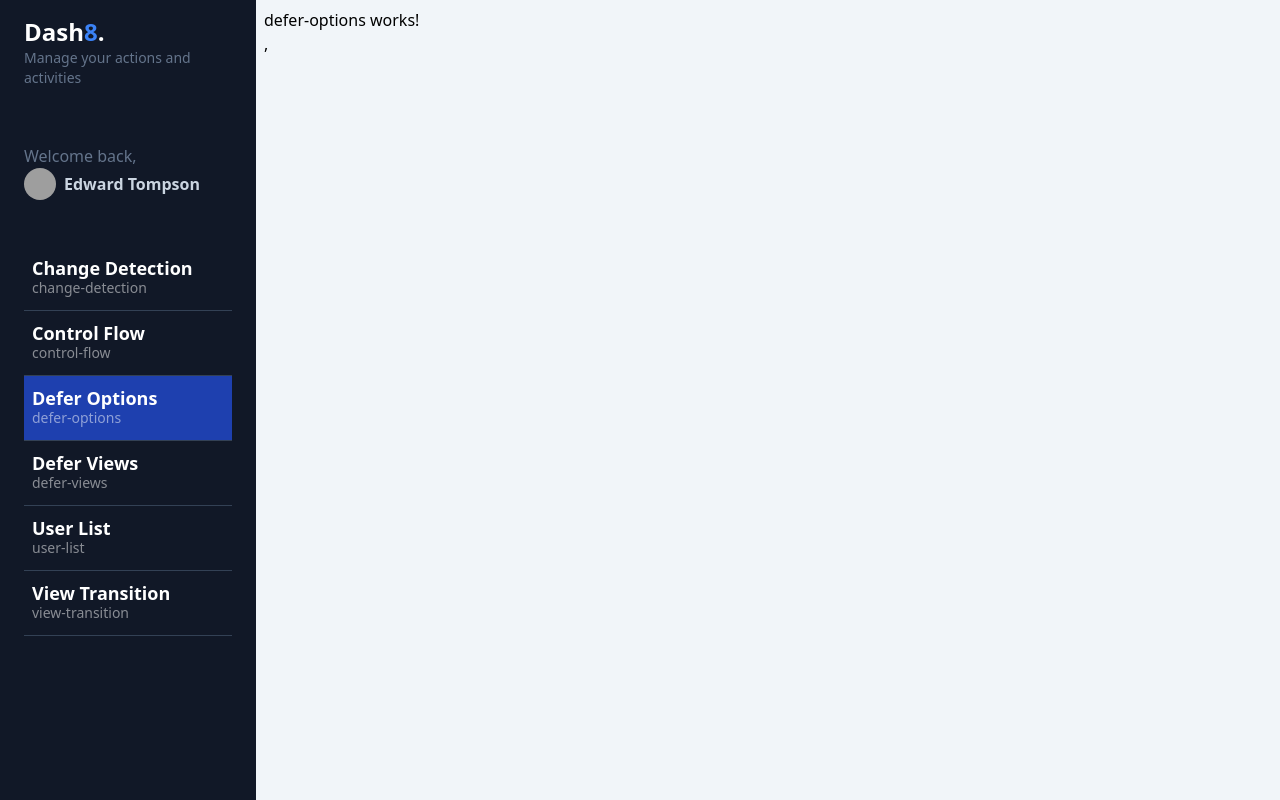
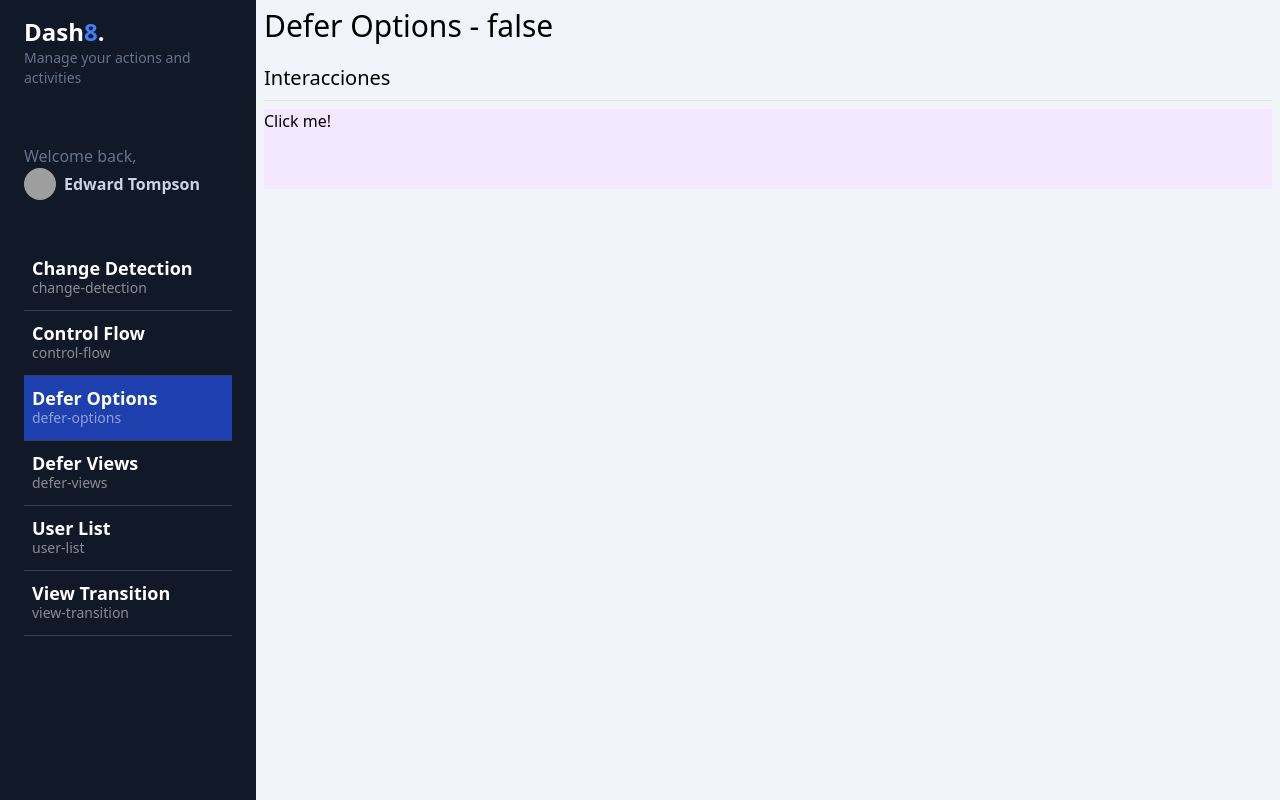
Before and after one commit to JessCP25/my-dashboard, an Angular app: page /dashboard/defer-options in a window 1280 px wide. Built offline with nearby package versions, Linux system fonts and the light colour scheme; grey boxes are pictures that could not be loaded.

Commit message:
Defer Options

```diff
--- a/src/app/dashboard/pages/defer-options/defer-options.component.html
+++ b/src/app/dashboard/pages/defer-options/defer-options.component.html
@@ -1 +1,15 @@
-<p>defer-options works!</p>,
+<section>
+  <app-title title="Defer Options"></app-title>
+  <h1 class="text-xl">Interacciones</h1>
+  <hr class="my-2">
+
+  @defer (on interaction) {
+    <app-heavy-loaders-fast cssClass="bg-blue-500 h-20">
+      <span>On Interaction</span>
+    </app-heavy-loaders-fast>
+  }@placeholder {
+    <div class="bg-purple-100 h-20">
+      Click me!
+    </div>
+  }
+</section>
--- a/src/app/dashboard/pages/defer-options/defer-options.component.ts
+++ b/src/app/dashboard/pages/defer-options/defer-options.component.ts
@@ -1,11 +1,13 @@
 import { CommonModule } from '@angular/common';
 import { Component } from '@angular/core';
+import { HeavyLoadersFastComponent } from '@shared/heavy-loaders/heavy-loaders-fast.component';
+import { TitleComponent } from '@shared/title/title.component';
 
 @Component({
   selector: 'app-defer-options',
   standalone: true,
   imports: [
-    CommonModule,
+    CommonModule, HeavyLoadersFastComponent, TitleComponent
   ],
   templateUrl: './defer-options.component.html',
   styles: `
--- a/src/app/dashboard/pages/defer-views/defer-views.component.html
+++ b/src/app/dashboard/pages/defer-views/defer-views.component.html
@@ -1,3 +1,4 @@
+<app-title title="Defer Views / Blocks"></app-title>
 <section class="grid grid-cols-1">
   @defer {
     <app-heavy-loaders-slow cssClass="bg-blue-500" ></app-heavy-loaders-slow>
@@ -5,13 +6,13 @@
     <p class="h-[600px] w-full bg-gradient-to-r from-gray-200 to-gray-400 animate-pulse">Cargando...</p>
   }
 
-  @defer {
+  @defer (on idle) {
     <app-heavy-loaders-slow cssClass="bg-purple-500" ></app-heavy-loaders-slow>
   } @placeholder {
     <p class="h-[600px] w-full bg-gradient-to-r from-gray-200 to-gray-400 animate-pulse">Cargando...</p>
   }
 
-  @defer {
+  @defer (on viewport) {
     <app-heavy-loaders-slow cssClass="bg-green-500" ></app-heavy-loaders-slow>
   } @placeholder {
     <p class="h-[600px] w-full bg-gradient-to-r from-gray-200 to-gray-400 animate-pulse">Cargando...</p>
--- a/src/app/dashboard/pages/defer-views/defer-views.component.ts
+++ b/src/app/dashboard/pages/defer-views/defer-views.component.ts
@@ -1,12 +1,13 @@
 import { CommonModule } from '@angular/common';
 import { Component } from '@angular/core';
 import { HeavyLoadersSlowComponent } from '@shared/heavy-loaders/heavy-loaders-slow.component';
+import { TitleComponent } from '@shared/title/title.component';
 
 @Component({
   selector: 'app-defer-views',
   standalone: true,
   imports: [
-    CommonModule, HeavyLoadersSlowComponent
+    CommonModule, HeavyLoadersSlowComponent, TitleComponent
   ],
   templateUrl: './defer-views.component.html',
   styles: `
--- a/src/app/shared/heavy-loaders/heavy-loaders-fast.component.ts
+++ b/src/app/shared/heavy-loaders/heavy-loaders-fast.component.ts
@@ -1,5 +1,5 @@
 import { CommonModule } from '@angular/common';
-import { Component } from '@angular/core';
+import { Component, Input } from '@angular/core';
 
 @Component({
   selector: 'app-heavy-loaders-fast',
@@ -7,6 +7,12 @@
   imports: [
     CommonModule,
   ],
-  template: `<p>heavy-loaders-fast works!</p>`,
+  template: `
+    <section [ngClass]="['w-full', cssClass]">
+       <ng-content />
+    </section>
+  `,
 })
-export class HeavyLoadersFastComponent { }
+export class HeavyLoadersFastComponent {
+  @Input({required: true}) cssClass!: string;
+}
```
